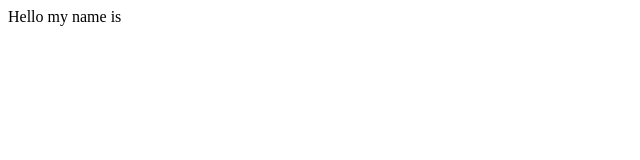
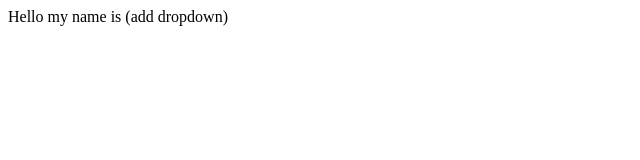
Before and after one commit to Mojij3010/hello, a plain HTML site: page index.html in a window 1280 px wide. Shown: the whole page, without its empty margins (0-640 px from the left). Drawn offline with Linux system fonts and the light colour scheme.

Commit message:
add dropdown

```diff
--- a/index.html
+++ b/index.html
@@ -1 +1 @@
-<p>Hello my name is </p>
+<p>Hello my name is (add dropdown)</p>
```
